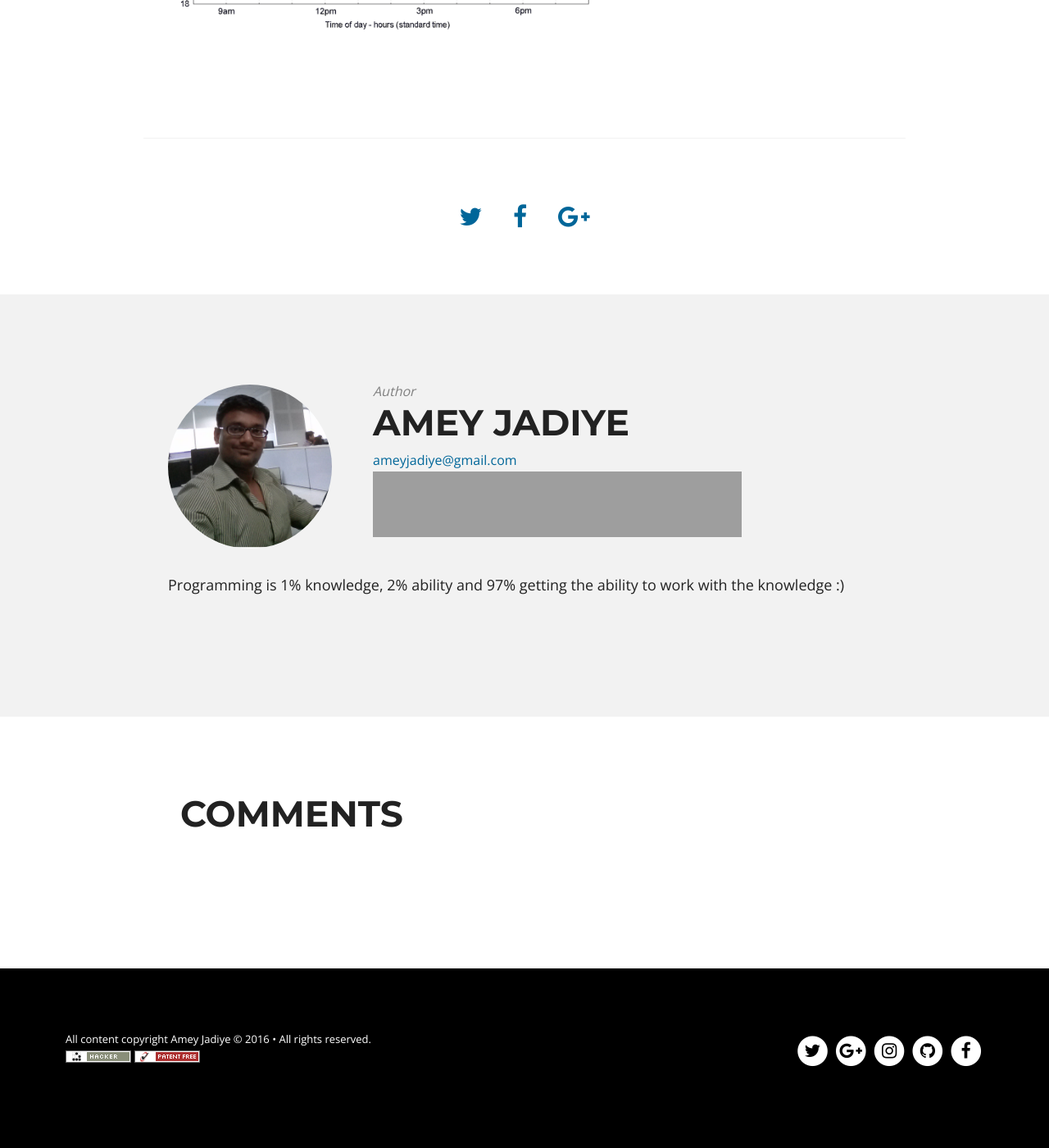
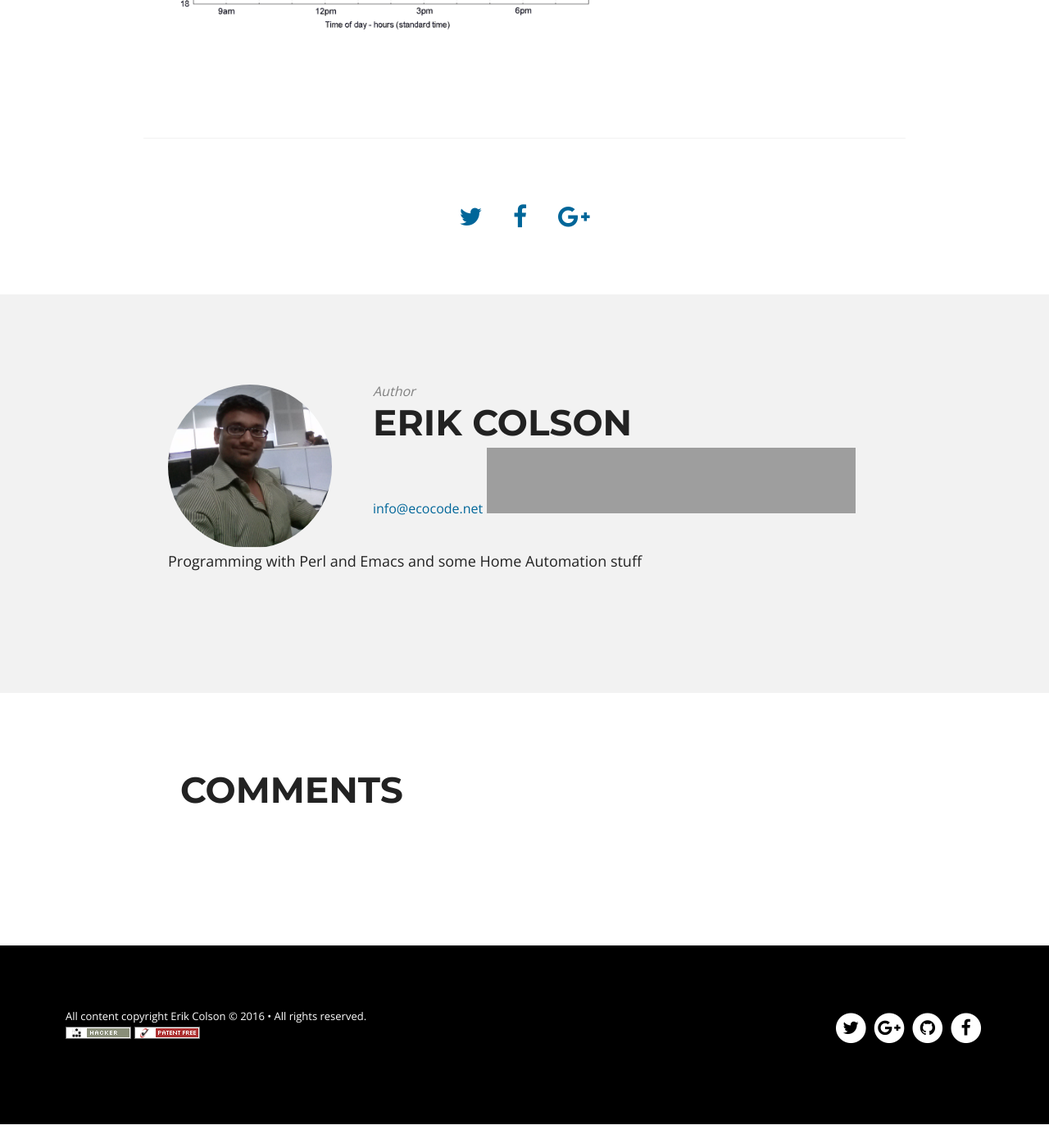
Before and after one commit to ecocode/ecocode.github.io, a Jekyll site: the page built from _posts/2016-03-20-LM35DZ-Arduino-Rpi2.md, in a window 1280 px wide and 1400 px high, scrolled down 3011 px. Shown: the whole window at 82% size. Built offline with Jekyll 4.4.1, drawn with Linux system fonts in a browser that asks for light colours; nearby versions of some CDN libraries; after the commit the page ends 4382 px from its top, so only the background shows below that; some of the changed text lies outside the part shown; grey boxes are pictures that could not be loaded.

Commit message:
first config changes

```diff
--- a/CNAME
+++ b/CNAME
@@ -1 +1 @@
-codeinventory.com
+blog.ecocode.net
--- a/_config.yml
+++ b/_config.yml
@@ -1,31 +1,31 @@
-title:            CodeInventory
-description:      "Talk is cheap. Show me the code!"
+title:            Ecocode
+description:      "A users blog"
 logo:             logo.png
-disqus_shortname: codeinventorycom
+disqus_shortname: ecocodenet
 share:            true
 dropcap:	   true
 # Change url to your domain. Leave localhost server or blank when working locally.
 # or use the hint from http://jekyllrb.com/docs/github-pages/ to keep this the same
 # whether working locally or remotely. Start Jekyll with: jekyll serve --baseurl ''
-url:        	 http://www.codeinventory.com
+url:        	 http://blog.ecocode.net
 
 # Owner/author information
 owner:
-  name:           Amey Jadiye
+  name:           Erik Colson
   avatar:         ameyjadiye.jpg
-  email:          ameyjadiye@gmail.com
+  email:          info@ecocode.net
   # Use the coder's toolbox at http://coderstoolbox.net/string/#!encoding=xml&action=encode&charset=us_ascii to encode your description into XML string
-  description:    Programming is 1% knowledge, 2% ability and 97% getting the ability to work with the knowledge :)
+  description:    Programming with Perl and Emacs and some Home Automation stuff
   # Social networking links used in footer. Update and remove as you like.
-  twitter:        ameyjadiye
-  facebook:       ameyjadiye
-  github:         ameyjadiye
-  instagram:      ameyjadiye
+  twitter:        ecocode
+  facebook:       ecocode
+  github:         ecocode
+  # instagram:
   # For Google Authorship https://plus.google.com/authorship
-  google_plus:    https://plus.google.com/u/0/+AmeyJadiye
+  google_plus:    https://plus.google.com/u/0/+ecocode
 
 # Analytics and webmaster tools stuff goes here
-google_analytics:   UA-46791108-1
+# google_analytics:   UA-46791108-1
 google_verify:
 # https://ssl.bing.com/webmaster/configure/verify/ownership Option 2 content= goes here
 bing_verify:
@@ -43,7 +43,7 @@ links:
     url: /about
 
 # http://en.wikipedia.org/wiki/List_of_tz_database_time_zones
-timezone:    Asia/Calcutta
+timezone:    Europe/Brussels
 future:      true
 rouge: pygments
 markdown:    kramdown
--- a/about.md
+++ b/about.md
@@ -1,8 +1,8 @@
 ---
 layout: page
 permalink: /about/index.html
-title: Amey Jadiye
-tags: [Amey, Jadiye]
+title: Erik Colson
+tags: [Erik, Colson]
 chart: true
 ---
 
--- a/index.html
+++ b/index.html
@@ -1,9 +1,9 @@
 ---
 layout: home
 title: BLOG
-description: "CodeInventory"
+description: "ecocode"
 headline: Nerds Feeder
-tags: [Amey, Jadiye, CodeInvemtory]
+tags: [Erik, Colson, ecocode]
 ---
 {% if site.paginate %}
 	{% for post in paginator.posts %}
```
Also changed, not shown: README.md.
